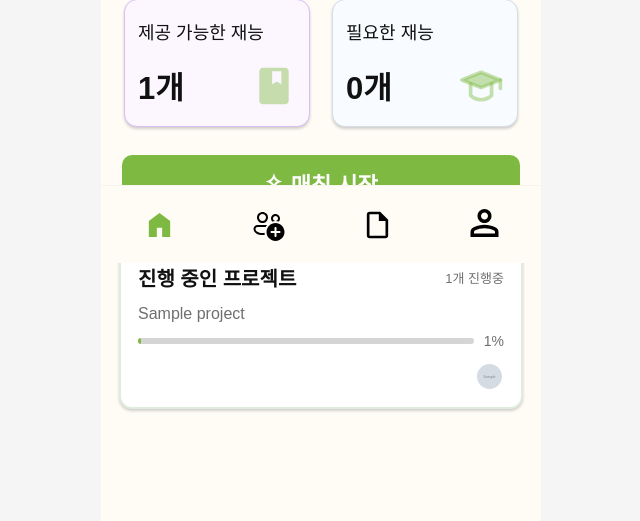
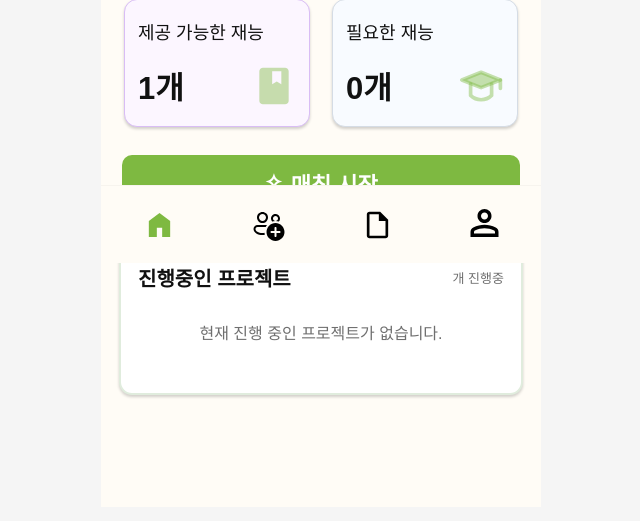
Before and after one commit to 2026-HERETHON/2026-herethon-7, a Django app: page /home/ in a window 1280 px wide. Shown: the part 537-1058 px from the top of the page, without its empty margins (319-959 px from the left). After the commit the page ends 935 px from the top, so only its background shows below. Run offline with Django 5.2, Linux system fonts and the light colour scheme; a user stored in the database is signed in; tables that the repository leaves empty hold one stand-in row (values such as "Sample post"); grey boxes marked "Sample" are stand-in pictures.

Commit message:
Revert "🚀 release: v2.0"

```diff
--- a/app/static/css/project.css
+++ b/app/static/css/project.css
@@ -1742,9 +1742,9 @@
 /* 별도 업무 등록 페이지 이동 버튼 */
 .task-create-link {
   box-sizing: border-box;
-  width: 100%;
+  width: calc(100% - 48px);
   min-height: 60px;
-  margin: 20px 0;
+  margin: 20px 24px 28px;
   padding: 16px 20px;
   border: 1px solid var(--color-primary);
   border-radius: 12px;
--- a/app/templates/match/home.html
+++ b/app/templates/match/home.html
@@ -80,7 +80,7 @@
 
         <section class="project-section" aria-labelledby="project-title">
           <div class="project-section__heading">
-            <h2 id="project-title">진행 중인 프로젝트</h2>
+            <h2 id="project-title">진행중인 프로젝트</h2>
             <span>{{ ongoing_project_count }}개 진행중</span>
           </div>
           {% if ongoing_project %}
@@ -98,13 +98,23 @@
               </span>
               <strong>{{ ongoing_project.progress }}%</strong>
             </div>
-            <div class="member-list" aria-label="참여자 {{ ongoing_members|length }}명">
-              {% for member in ongoing_members %}
+            <div class="member-list" aria-label="참여자 4명">
               <img
-                src="{% if member.user.profile.profile_image %}{{ member.user.profile.profile_image.url }}{% else %}{% static 'assets/icons/profile.svg' %}{% endif %}"
-                alt="{{ member.user.name }}"
+                src="{% static 'assets/images/profiles/profile-01.png' %}"
+                alt=""
               />
-              {% endfor %}
+              <img
+                src="{% static 'assets/images/profiles/profile-02.png' %}"
+                alt=""
+              />
+              <img
+                src="{% static 'assets/images/profiles/profile-03.png' %}"
+                alt=""
+              />
+              <img
+                src="{% static 'assets/images/profiles/profile-04.png' %}"
+                alt=""
+              />
             </div>
           </a>
           {% else %}
--- a/app/templates/project/files.html
+++ b/app/templates/project/files.html
@@ -100,7 +100,8 @@
                     <strong>{{ file.file_path.name }}</strong>
 
                     <span>
-                      {{ file.uploader.name }}
+                      {{ file.uploader.name }} {{ file.uploaded_at|date:"m.d
+                      H:i" }}
                     </span>
                   </div>
 
--- a/match/views.py
+++ b/match/views.py
@@ -5,7 +5,7 @@
 from user.models import User, Profile, ProfileTalent
 from match.models import Proposal
 from match.forms import ProposalForm
-from project.models import Project, ProjectMember
+from project.models import ProjectMember, Project
 from django.http import Http404
 import logging
 from .services import accept_proposal
@@ -56,38 +56,20 @@
         # -----------------------------
         # 진행 중 프로젝트 조회
         # -----------------------------
-        ongoing_projects = (
-            Project.objects.filter(
-                projectmember__user=user,
-                status=Project.Status.IN_PROGRESS,
-            )
-            .prefetch_related(
-                Prefetch(
-                    "projectmember_set",
-                    queryset=ProjectMember.objects.select_related(
-                        "user__profile"
-                    ),
-                )
-            )
-            .distinct()
-            .order_by("-created_at")
-        )
+        project_members = ProjectMember.objects.filter(
+            user=user
+        ).select_related("project")
 
-        ongoing_project_count = ongoing_projects.count()
-        ongoing_project = ongoing_projects.first()
-        ongoing_members = (
-            list(ongoing_project.projectmember_set.all())
-            if ongoing_project
-            else []
-        )
+        projects = Project.objects.filter(
+            projectmember__user=user,
+            status=Project.Status.IN_PROGRESS,
+        ).distinct()
 
         context = {
             "profile": profile,
             "give_talents": give_talents,
             "need_talents": need_talents,
-            "ongoing_project": ongoing_project,
-            "ongoing_project_count": ongoing_project_count,
-            "ongoing_members": ongoing_members,
+            "projects": projects,
         }
 
         # -----------------------------
@@ -114,9 +96,7 @@
                 "profile": None,
                 "give_talents": [],
                 "need_talents": [],
-                "ongoing_project": None,
-                "ongoing_project_count": 0,
-                "ongoing_members": [],
+                "projects": [],
             }
         )
 
--- a/user/models.py
+++ b/user/models.py
@@ -88,7 +88,7 @@
     """포트폴리오"""
 
     project = models.ForeignKey('project.Project', on_delete=models.CASCADE, related_name='portfolios', verbose_name='프로젝트')
-    user = models.ForeignKey(User, on_delete=models.CASCADE, related_name='portfolios', verbose_name='작성자')
+    user = models.ForeignKey(User, null=True, on_delete=models.CASCADE, related_name='portfolios', verbose_name='작성자')
     title = models.CharField(max_length=100, blank=True, null=True, verbose_name='제목')
     role = models.TextField(blank=True, null=True, verbose_name='내 역할')
     summary = models.TextField(blank=True, null=True, verbose_name='요약')
```
